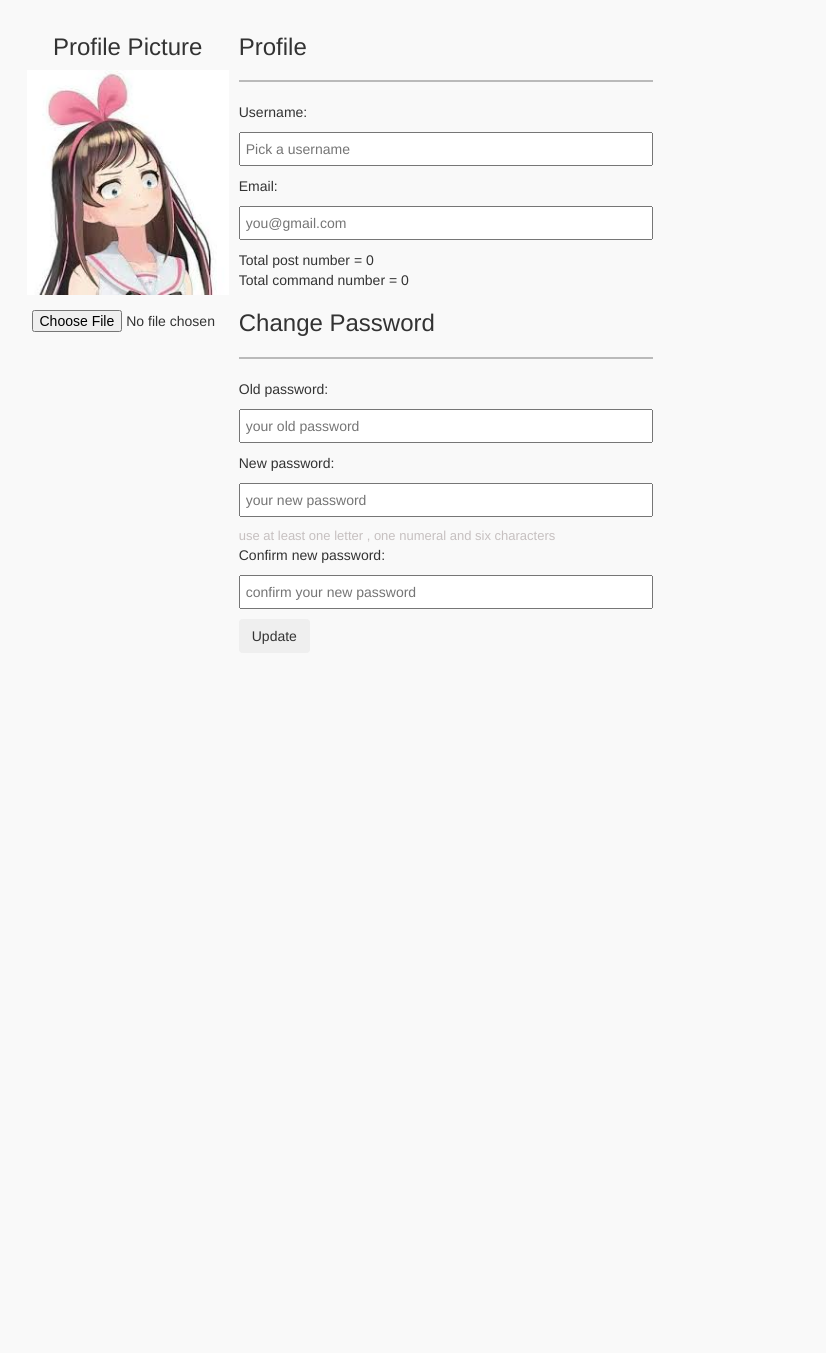
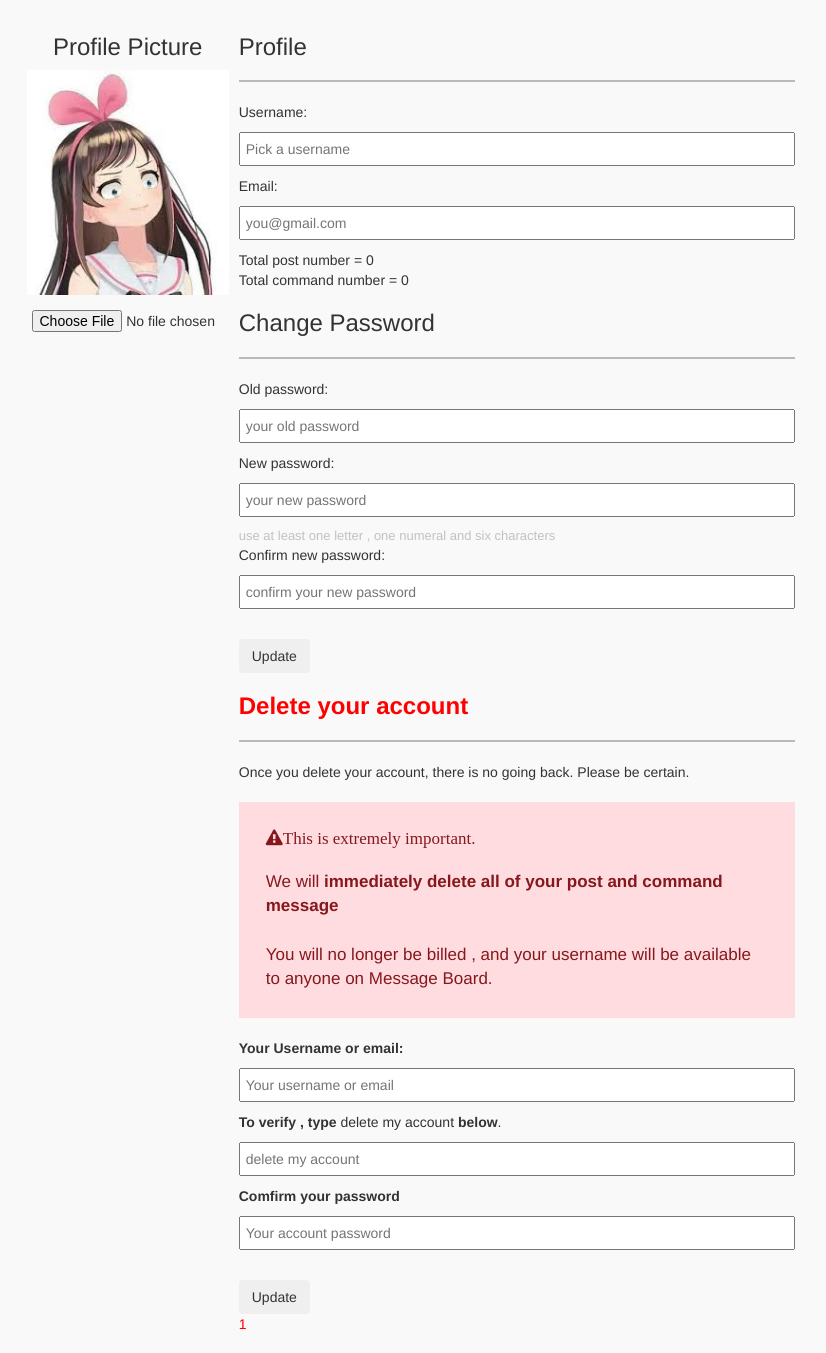
Before and after one commit to ambersun1234/message-board, a PHP site: page /accountCenter.php in a window 1280 px wide. Shown: the part 51-1404 px from the top of the page, without its empty margins (194-1020 px from the left). Before the commit the page ends 695 px from the top, so only its background shows below. Run offline with PHP 8.4, Linux system fonts and the light colour scheme; the visitor is signed in with stand-in values (Sample User, id 1); data that the repository does not hold is empty.

Commit message:
create basic ui to delete account
create basic ui to delete account

create basic ui to delete account

```diff
--- a/accountCenter.php
+++ b/accountCenter.php
@@ -10,6 +10,9 @@
 
         <!-- Bootstrap core CSS -->
         <link href="css/bootstrap.min.css" rel="stylesheet">
+
+        <!-- Font Awesome -->
+        <link rel="stylesheet" href="fonts/font-awesome-4.7.0/css/font-awesome.min.css">
     </head>
 
     <body style="background-color: #f9f9f9">
@@ -174,7 +177,7 @@
 
          <div class="accountCenter">
              <div class="container">
-                <form method="post" action="<?php echo htmlspecialchars( $_SERVER["PHP_SELF"]);?>" enctype="multipart/form-data">
+                <form class="myform" method="post" action="<?php echo htmlspecialchars( $_SERVER["PHP_SELF"]);?>" enctype="multipart/form-data">
                      <div class="col-xs-3" style="padding: 5px 5px;">
                          <h3 style="text-align: center;">Profile Picture</h3>
                          <?php echo "<img src='/images/" . $imageFilePath . "'>"?>
@@ -185,7 +188,7 @@
                           ?>
                      </div>
 
-                     <div class="col-xs-6" style="padding: 5px 5px;">
+                     <div class="col-xs-8" style="padding: 5px 5px;">
                          <h3>Profile</h3>
                          <hr>
                          Username:<br>
@@ -202,8 +205,8 @@
                             else if ( $emailSuc != "" ) echo "<div class='valid'>" . $emailSuc . "</div>";
                           ?>
 
-                         <?php echo "Total post number = " . $postNumber . "<br>" ?>
-                         <?php echo "Total command number = " . $commandNumber . "<br>" ?>
+                         <?php echo "Total post number = " . $postNumber . "<br>"; ?>
+                         <?php echo "Total command number = " . $commandNumber . "<br>"; ?>
 
                          <h3>Change Password</h3>
                          <hr>
@@ -220,12 +223,36 @@
                          <input type="password" placeholder="confirm your new password" name="_cnewPassword"><br>
                          <?php echo "<div class='changeInvalid'>" . $cnewPasswordErr . "</div>"; ?>
                          <?php echo "<div class='valid'>" . $passwordSuc . "</div>"; ?>
+                         <br>
+                         <button class="btn bth-default update_button" type="submit" name="submit">Update</button>
 
+                    </form>
+<!---------------------------------------------------------------------------------------------------------->
+                         <h3 class="deletAccount">Delete your account</h3>
+                         <hr>
+                         Once you delete your account, there is no going back. Please be certain.<br><br>
 
-                         <button class="btn bth-default update_button" type="submit" name="submit">Update</button>
-                     </div>
-                </form>
+                         <div class="deleteAccountWarning">
+                             <i class="fa fa-exclamation-triangle">This is extremely important.</i><br><br>
+                             We will <b>immediately delete all of your post and command message</b><br><br>
+                             You will no longer be billed , and your username will be available to anyone on Message Board.<br>
+                         </div>
+                         <br>
+
+                         <form method="post" action="deleteAccount.php" enctype="multipart/form-data">
+                             <b>Your Username or email:</b><br>
+                             <input type="text" placeholder="Your username or email" name="_usernameOrEmail"><br>
+
+                             <b>To verify , type</b> delete my account <b>below</b>.
+                             <input type="text" placeholder="delete my account" name="_deleteMyAccount"><br>
+
+                             <b>Comfirm your password</b>
+                             <input type="password" placeholder="Your account password" name="_password"><br><br>
+
+                             <button class="btn bth-default update_button" type="submit" name="submit">Update</button><?php echo "<div class='invalid'>" . $_SESSION["delete"] . "</div>"; ?>
+                        </form>
+                    </div>
             </div>
-         </div>
+        </div>
     </body>
 </html>
--- a/custom.css
+++ b/custom.css
@@ -19,7 +19,7 @@
 #onemillion{
   background-color: #ff5511;
 }
-.accountCenter form {
+.myform {
     width: 85%;
     margin: auto;
     padding-top: 10px;
@@ -35,6 +35,16 @@
 }
 .invalid {
     color: red;
+}
+.deletAccount {
+    font-weight: bold;
+    color: red;
+}
+.deleteAccountWarning {
+    background-color: #ffdce0;
+    padding: 27px;
+    color: #86181d;
+    font-size: 17px;
 }
 .accountCenter hr {
     border-color: #bababa;
```
